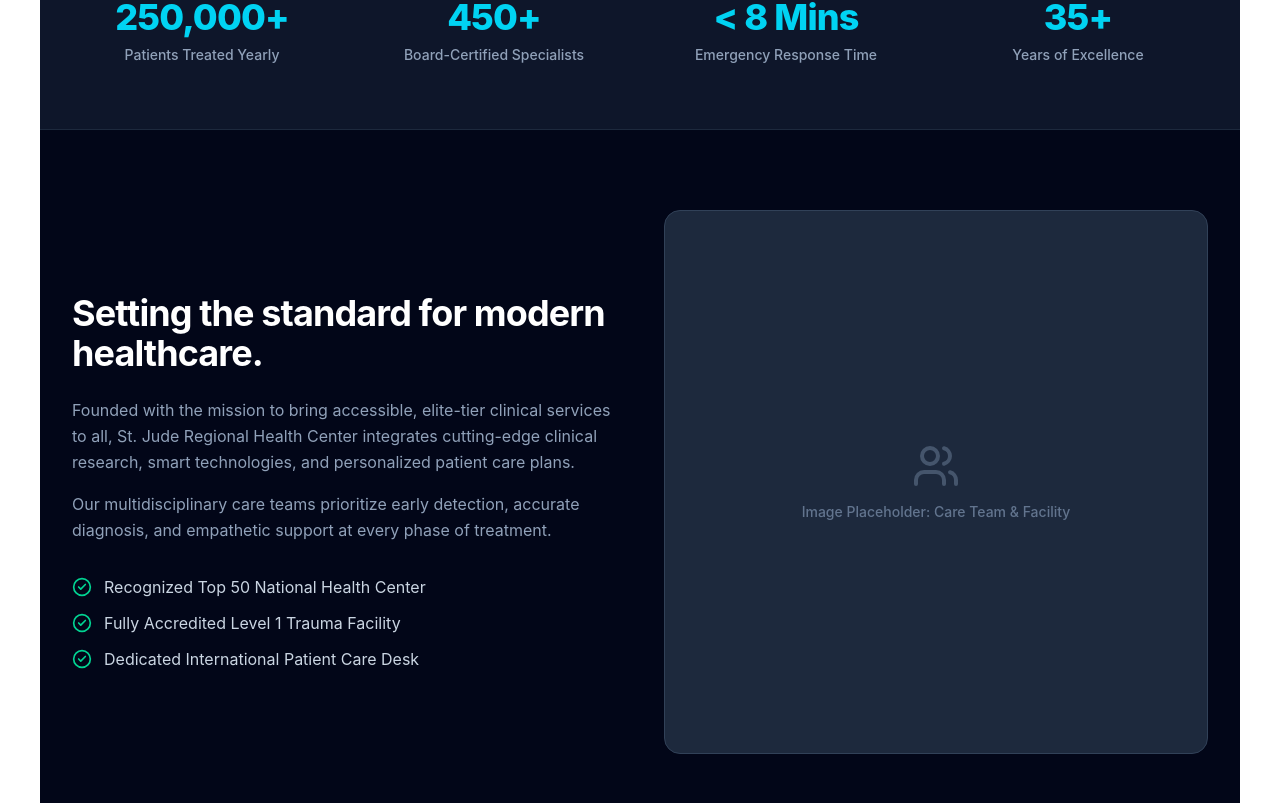
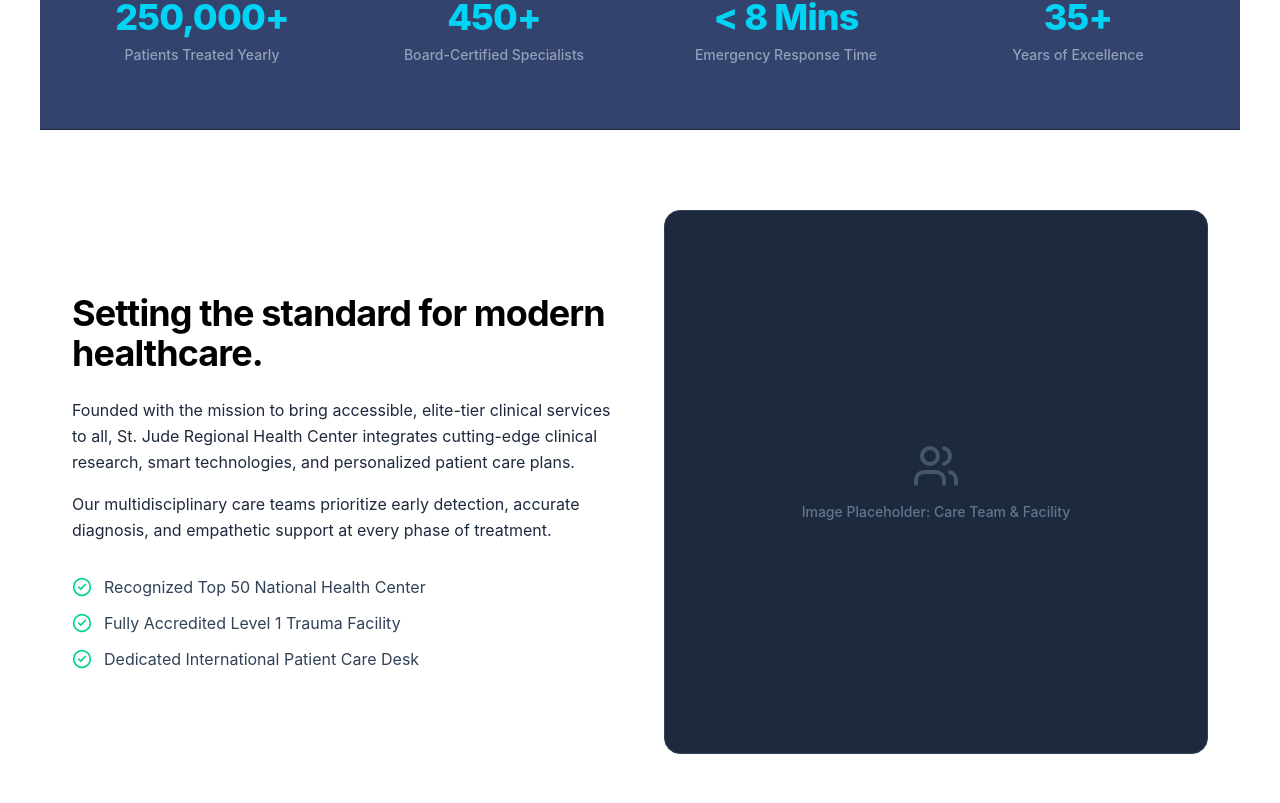
Before and after one commit to neducod/optometry-clinic-website, a React (Vite) app: page / in a window 1280 px wide. Shown: the part 1657-2460 px from the top of the page. Built offline with nearby package versions, Linux system fonts and the light colour scheme.

Commit message:
text update

```diff
--- a/src/pages/Homeabout.jsx
+++ b/src/pages/Homeabout.jsx
@@ -37,10 +37,10 @@
   ];
 
   return (
-    <div className="bg-slate-900 text-slate-100 min-h-screen font-sans">
+    <div className="bg-[#5B6FB4]  text-slate-100 min-h-screen font-sans">
 
       {/* --- HERO SECTION --- */}
-      <section className="relative overflow-hidden border-b border-slate-800 bg-slate-950 py-20 lg:py-28">
+      <section className="relative overflow-hidden border-b border-slate-800 bg-[#5B6FB4] py-20 lg:py-28">
         <div className="absolute inset-0 bg-[radial-gradient(ellipse_at_top_right,_var(--tw-gradient-stops))] from-cyan-900/20 via-slate-950 to-slate-950" />
         <div className="relative max-w-7xl mx-auto px-6 lg:px-8">
           <div className="max-w-3xl">
@@ -92,16 +92,16 @@
       </section>
 
       {/* --- MISSION & STORY SECTION --- */}
-      <section className="py-20 bg-slate-950">
+      <section className="py-20 bg-white">
         <div className="max-w-7xl mx-auto px-6 lg:px-8 grid grid-cols-1 lg:grid-cols-2 gap-12 items-center">
           <div>
-            <h2 className="text-3xl font-bold text-white tracking-tight sm:text-4xl">
+            <h2 className="text-3xl font-bold text-black tracking-tight sm:text-4xl">
               Setting the standard for modern healthcare.
             </h2>
-            <p className="mt-6 text-slate-400 leading-relaxed">
+            <p className="mt-6 text-slate-800 leading-relaxed">
               Founded with the mission to bring accessible, elite-tier clinical services to all, St. Jude Regional Health Center integrates cutting-edge clinical research, smart technologies, and personalized patient care plans.
             </p>
-            <p className="mt-4 text-slate-400 leading-relaxed">
+            <p className="mt-4 text-slate-800 leading-relaxed">
               Our multidisciplinary care teams prioritize early detection, accurate diagnosis, and empathetic support at every phase of treatment.
             </p>
             <ul className="mt-8 space-y-3">
@@ -110,7 +110,7 @@
                 "Fully Accredited Level 1 Trauma Facility",
                 "Dedicated International Patient Care Desk"
               ].map((item, idx) => (
-                <li key={idx} className="flex items-center gap-3 text-slate-300">
+                <li key={idx} className="flex items-center gap-3 text-slate-700">
                   <CheckCircle2 className="w-5 h-5 text-emerald-400 flex-shrink-0" />
                   <span>{item}</span>
                 </li>
@@ -119,7 +119,6 @@
           </div>
           <div className="relative">
             <div className="aspect-video lg:aspect-square rounded-2xl bg-slate-800 border border-slate-700 overflow-hidden relative flex items-center justify-center text-slate-500">
-              {/* Replace with an authentic hospital or care team photo */}
               <div className="text-center p-6">
                 <Users className="w-12 h-12 mx-auto mb-3 text-slate-600" />
                 <p className="text-sm font-medium">Image Placeholder: Care Team & Facility</p>
@@ -129,7 +128,6 @@
         </div>
       </section>
 
-      {/* --- CENTERS OF EXCELLENCE --- */}
       <section className="py-20 bg-slate-900 border-t border-b border-slate-800">
         <div className="max-w-7xl mx-auto px-6 lg:px-8">
           <div className="text-center max-w-2xl mx-auto mb-16">
```
